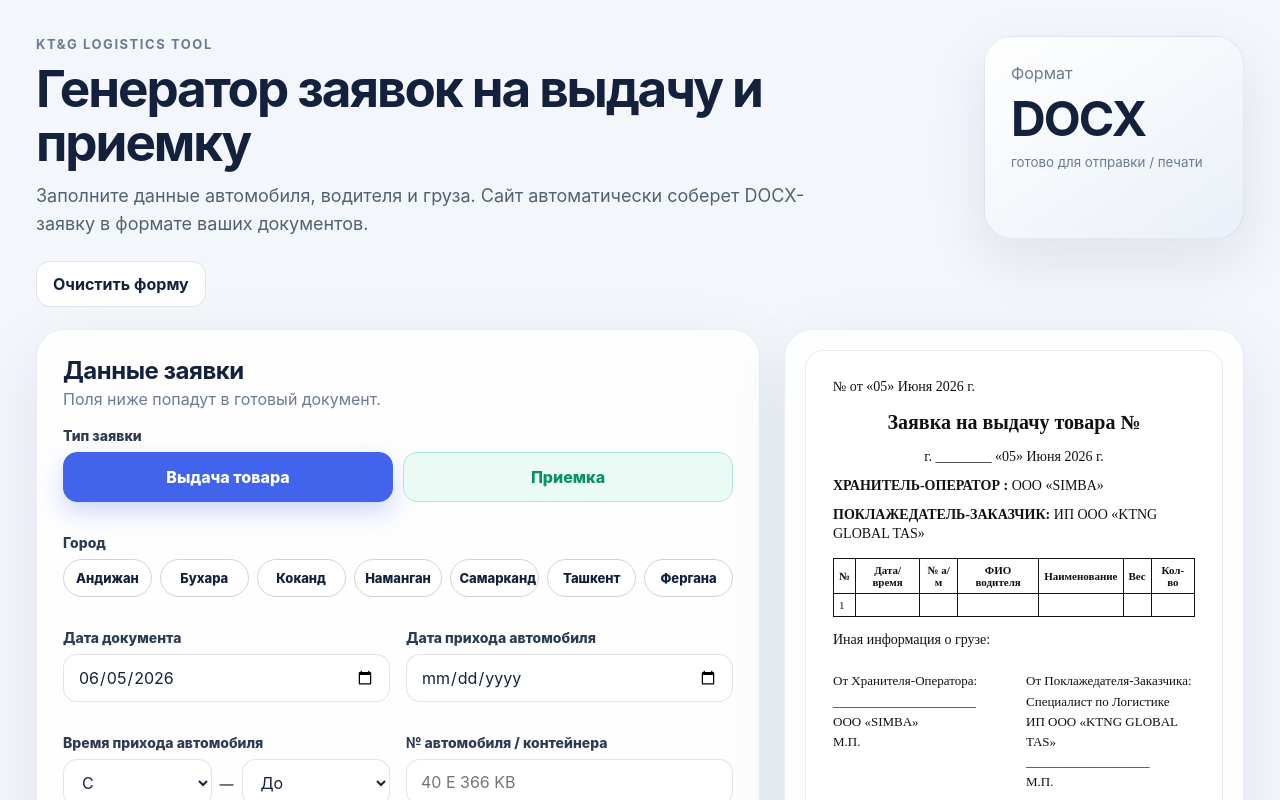
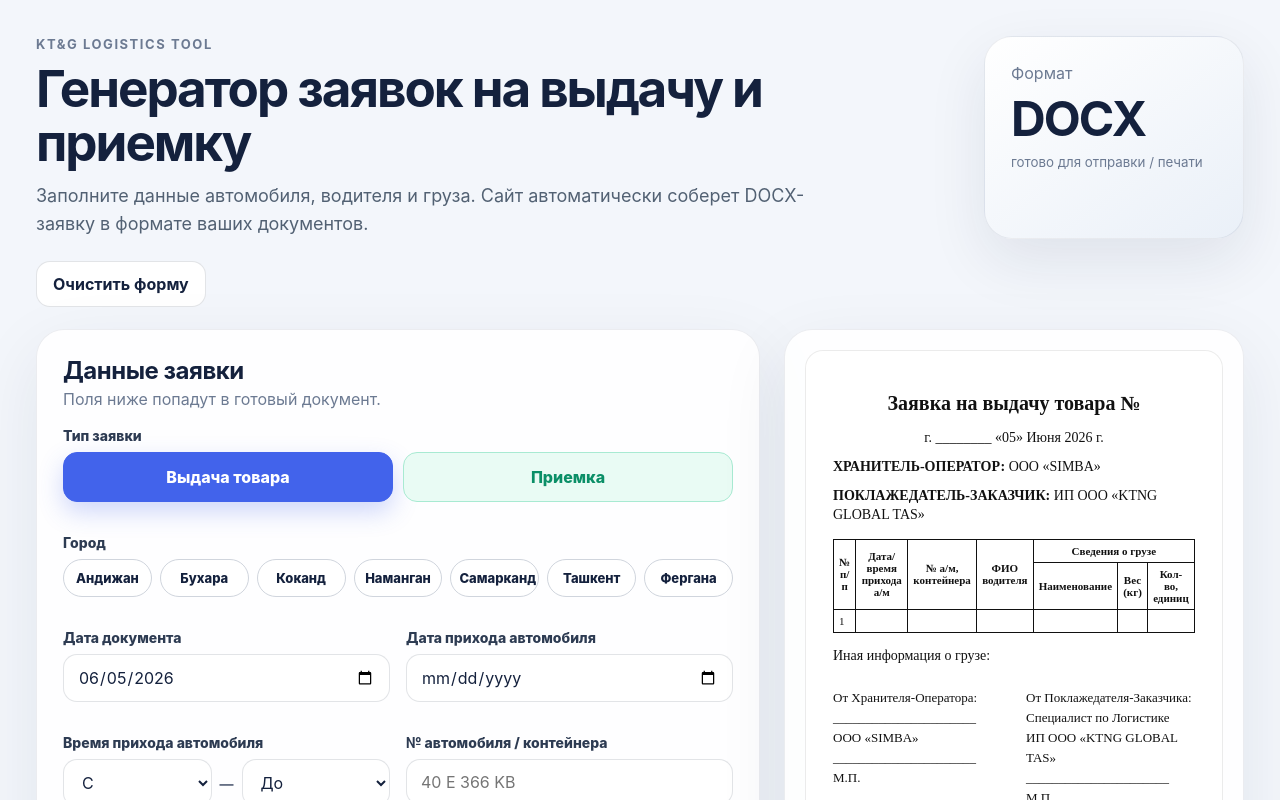
Before and after one commit to pakds8475/ktng-request-generatorwarehouse, a React (Vite) app: page / in a window 1280 px wide. Shown: the top 800 px of the page. Built offline with nearby package versions, Linux system fonts and the light colour scheme.

Commit message:
Update App.jsx

```diff
--- a/src/App.jsx
+++ b/src/App.jsx
@@ -323,6 +323,9 @@
     () => form.goods.filter((item) => item.name || item.weight || item.quantity),
     [form.goods]
   );
+  const previewRows = previewGoods.length
+  ? previewGoods
+  : [{ name: "", weight: "", quantity: "" }];
 
   function updateField(name, value) {
     setForm((prev) => ({ ...prev, [name]: value }));
@@ -745,25 +748,16 @@
         </form>
 
 <aside className="preview">
-          <div className="paper">
-            <p>
-              № от{" "}
-              {form.docDate
-                ? formatDateLong(form.docDate)
-                : "«__» ________ 2026 г."}
-            </p>
-
+  <div className="paper paperLandscape">
     <h3>{title}</h3>
 
     <p className="center">
       г. {form.city || "________"}{" "}
-              {form.docDate
-                ? formatDateLong(form.docDate)
-                : "«__» ________ 2026 г."}
+      {form.docDate ? formatDateLong(form.docDate) : "«__» ________ 2026 г."}
     </p>
 
     <p>
-              <b>ХРАНИТЕЛЬ-ОПЕРАТОР :</b> {form.operator}
+      <b>ХРАНИТЕЛЬ-ОПЕРАТОР:</b> {form.operator}
     </p>
 
     <p>
@@ -773,35 +767,34 @@
     <table>
       <thead>
         <tr>
-                  <th>№</th>
-                  <th>Дата/время</th>
-                  <th>№ а/м</th>
-                  <th>ФИО водителя</th>
+          <th rowSpan="2">№ п/п</th>
+          <th rowSpan="2">Дата/время прихода а/м</th>
+          <th rowSpan="2">№ а/м, контейнера</th>
+          <th rowSpan="2">ФИО водителя</th>
+          <th colSpan="3">Сведения о грузе</th>
+        </tr>
+        <tr>
           <th>Наименование</th>
-                  <th>Вес</th>
-                  <th>Кол-во</th>
+          <th>Вес (кг)</th>
+          <th>Кол-во, единиц</th>
         </tr>
       </thead>
 
       <tbody>
-                {(previewGoods.length
-                  ? previewGoods
-                  : [{ name: "", weight: "", quantity: "" }]
-                ).map((item, index) => (
+        {previewRows.map((item, index) => (
           <tr key={index}>
-                    <td>{index === 0 ? "1" : ""}</td>
-
-                    <td>
-                      {index === 0
-                        ? `${formatDateDots(form.arrivalDate)} ${form.timeRange}`
-                        : ""}
+            {index === 0 ? (
+              <>
+                <td rowSpan={previewRows.length}>1</td>
+                <td rowSpan={previewRows.length}>
+                  {formatDateDots(form.arrivalDate)} {form.timeRange}
                 </td>
-
-                    <td>{index === 0 ? form.vehicleNumber : ""}</td>
-
-                    <td>
-                      {index === 0 ? form.driverName.replaceAll("\n", " ") : ""}
+                <td rowSpan={previewRows.length}>{form.vehicleNumber}</td>
+                <td rowSpan={previewRows.length}>
+                  {form.driverName.replaceAll("\n", " ")}
                 </td>
+              </>
+            ) : null}
 
             <td>{item.name}</td>
             <td>{item.weight}</td>
@@ -811,15 +804,19 @@
       </tbody>
     </table>
 
-            <p>Иная информация о грузе: {form.cargoInfo}</p>
+    <p className="cargoInfoPreview">
+      Иная информация о грузе: {form.cargoInfo}
+    </p>
 
-            <div className="signatures">
+    <div className="signatures signaturesCentered">
       <span>
         От Хранителя-Оператора:
         <br />
         ______________________
         <br />
         {form.operator}
+        <br />
+        ______________________
         <br />
         М.П.
       </span>
@@ -831,7 +828,7 @@
         <br />
         {form.customer}
         <br />
-                ___________________
+        ______________________
         <br />
         М.П.
       </span>
```
Lines whose indentation alone changed are shown as unchanged.
